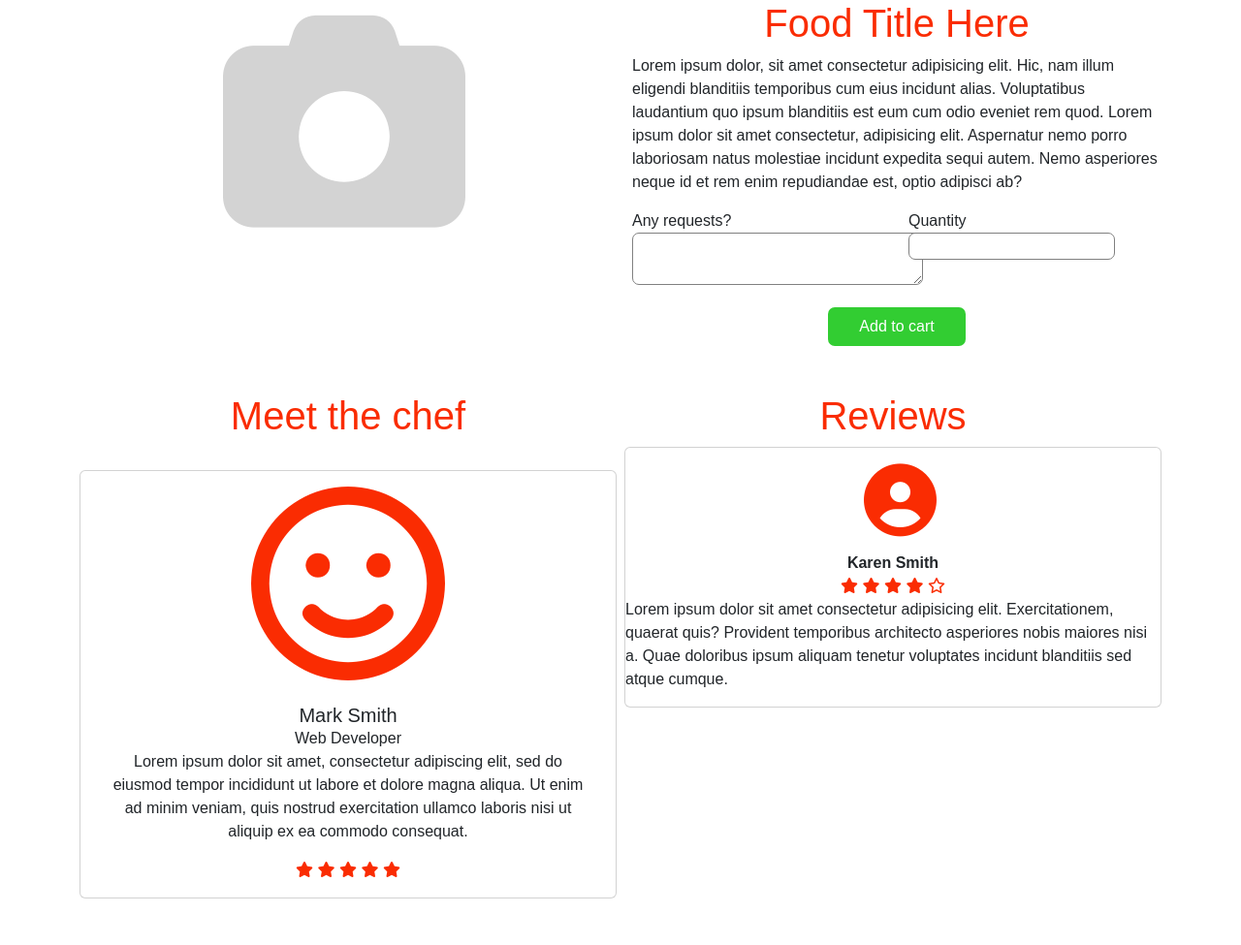
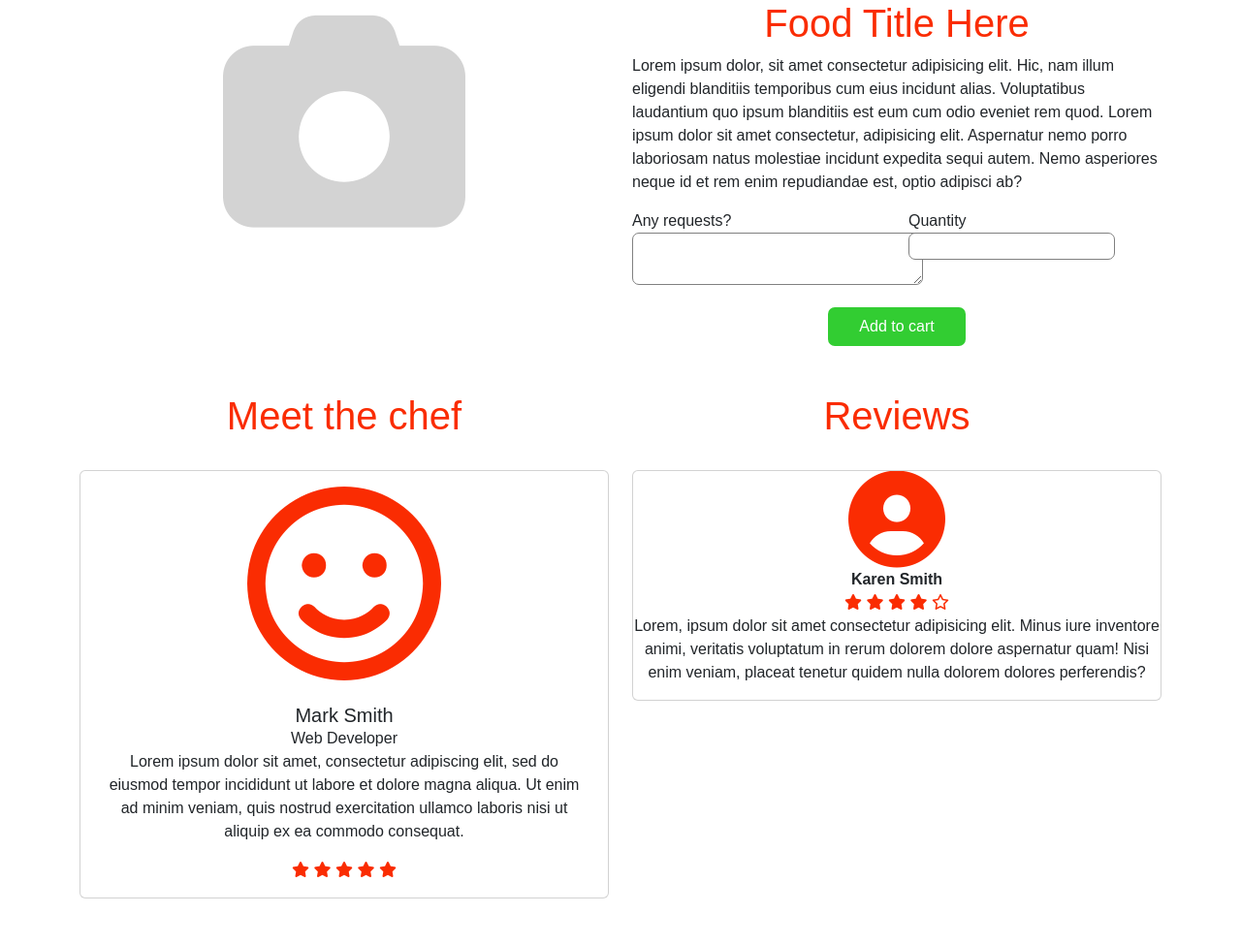
Before and after one commit to JamilAwada/Maida, a PHP site: page /order.html in a window 1280 px wide. Shown: the whole page at 97% size. Run offline with PHP 8.4, Linux system fonts and the light colour scheme; some web fonts are replaced.

Commit message:
added review carousel that needs to be fixed

```diff
--- a/order.css
+++ b/order.css
@@ -15,3 +15,7 @@ input, textarea {
 h1, i {
     color: #FA2C02;
 }
+
+.testimonial {
+    height: 27.6rem;
+}
--- a/order.html
+++ b/order.html
@@ -77,7 +77,7 @@
 
     <div class="container mt-5 mb-5">
 
-        <div class="row g-2">
+        <div class="row">
             <div class="col-lg-6">
                 <h1 align="center">Meet the chef</h1><br>
                 <div class="card p-3 text-center px-4">
@@ -100,33 +100,75 @@
                 </div>
         </div>
         <div class="col-lg-6">
-            <h1 align="center">Reviews</h1>
+            <h1 align="center">Reviews</h1><br>
 
 
         <!-- Testimonials -->
-            <section>
-            <div class="card">
-                        <div>
-                            <div class="text-center">
-                                <i class="fa-solid fa-circle-user my-3"  style="font-size: 75px; text-indent: 15px;"></i><br>
-                                <strong>Karen Smith</strong><br>
-                                <div>
-                                    <i class="fas fa-star"></i>
-                                    <i class="fas fa-star"></i>
-                                    <i class="fas fa-star"></i>
-                                    <i class="fas fa-star"></i>
-                                    <i class="far fa-star"></i>
-                                </div>
-                            </div>
 
-                        </div>
+        <div id="carouselExampleCaptions" class="carousel slide text-center card" data-bs-ride="false">
+            <div class="carousel-inner">
+                <div class="carousel-item active">
+                    <i class="fa-solid fa-circle-user" style="font-size: 100px;"></i><br>
+                    <strong>Karen Smith</strong>
+                    <div>
+                        <i class="fa fa-star"></i>
+                        <i class="fa fa-star"></i>
+                        <i class="fa fa-star"></i>
+                        <i class="fa fa-star"></i>
+                        <i class="fa-regular fa-star"></i>
+                    </div>
+                    <p>Lorem, ipsum dolor sit amet consectetur adipisicing elit. Minus iure inventore animi, veritatis voluptatum in rerum dolorem dolore aspernatur quam! Nisi enim veniam, placeat tenetur quidem nulla dolorem dolores perferendis?</p>
 
+                </div>
+                  </div>
+
+              <div class="carousel-item">
+                <i class="fa-solid fa-circle-user" style="font-size: 100px;"></i><br>
+                    <strong>Karen Smith</strong>
                     <div>
-                        <p>Lorem ipsum dolor sit amet consectetur adipisicing elit. Exercitationem, quaerat quis? Provident temporibus architecto asperiores nobis maiores nisi a. Quae doloribus ipsum aliquam tenetur voluptates incidunt blanditiis sed atque cumque.</p>
+                        <i class="fa fa-star"></i>
+                        <i class="fa fa-star"></i>
+                        <i class="fa fa-star"></i>
+                        <i class="fa fa-star"></i>
+                        <i class="fa-regular fa-star"></i>
                     </div>
+                    <p>Lorem, ipsum dolor sit amet consectetur adipisicing elit. Minus iure inventore animi, veritatis voluptatum in rerum dolorem dolore aspernatur quam! Nisi enim veniam, placeat tenetur quidem nulla dolorem dolores perferendis?</p>
+              </div>
+              <div class="carousel-item">
+                <i class="fa-solid fa-circle-user" style="font-size: 100px;"></i><br>
+                    <strong>Karen Smith</strong>
+                    <div>
+                        <i class="fa fa-star"></i>
+                        <i class="fa fa-star"></i>
+                        <i class="fa fa-star"></i>
+                        <i class="fa fa-star"></i>
+                        <i class="fa-regular fa-star"></i>
+                    </div>
+                    <p>Lorem, ipsum dolor sit amet consectetur adipisicing elit. Minus iure inventore animi, veritatis voluptatum in rerum dolorem dolore aspernatur quam! Nisi enim veniam, placeat tenetur quidem nulla dolorem dolores perferendis?</p>
+              </div>
+
             </div>
+            <button class="carousel-control-prev" type="button" data-bs-target="#carouselExampleCaptions" data-bs-slide="prev">
+              <span class="carousel-control-prev-icon" aria-hidden="true"></span>
+              <span class="visually-hidden">Previous</span>
+            </button>
+            <button class="carousel-control-next" type="button" data-bs-target="#carouselExampleCaptions" data-bs-slide="next">
+              <span class="carousel-control-next-icon" aria-hidden="true"></span>
+              <span class="visually-hidden">Next</span>
+            </button>
+          </div>
+
+
+
         </div>
     </div>
+    <script src="https://cdn.jsdelivr.net/npm/@popperjs/core@2.11.6/dist/umd/popper.min.js" integrity="sha384-oBqDVmMz9ATKxIep9tiCxS/Z9fNfEXiDAYTujMAeBAsjFuCZSmKbSSUnQlmh/jp3" crossorigin="anonymous"></script>
+    <script src="https://cdn.jsdelivr.net/npm/bootstrap@5.2.2/dist/js/bootstrap.min.js" integrity="sha384-IDwe1+LCz02ROU9k972gdyvl+AESN10+x7tBKgc9I5HFtuNz0wWnPclzo6p9vxnk" crossorigin="anonymous"></script>
+    <script
+      src="https://cdn.jsdelivr.net/npm/bootstrap@5.2.2/dist/js/bootstrap.bundle.min.js"
+      integrity="sha384-OERcA2EqjJCMA+/3y+gxIOqMEjwtxJY7qPCqsdltbNJuaOe923+mo//f6V8Qbsw3"
+      crossorigin="anonymous"
+    ></script>
 
 </body>
 </html>
```
